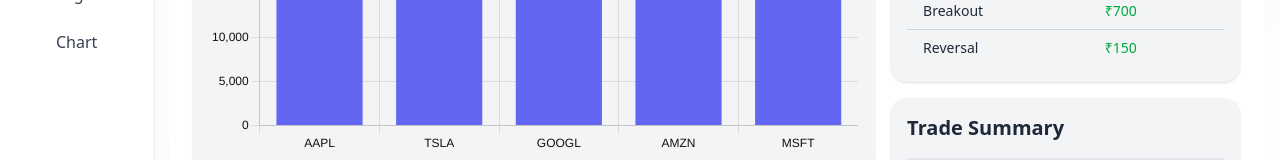
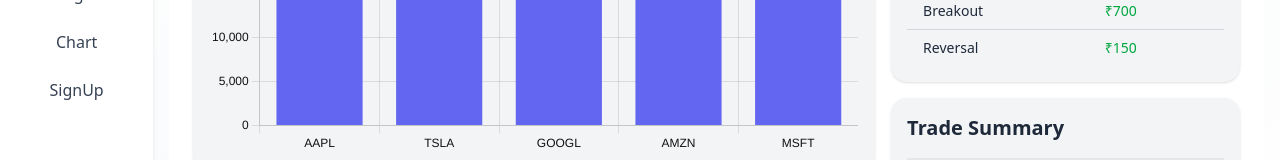
Before and after one commit to addityaasharma/userdashboard, a Vue app: page / in a window 1280 px wide. Shown: the part 450-610 px from the top of the page. Built offline with nearby package versions, Linux system fonts and the light colour scheme; sample sign-in values are in the browser's storage.

Commit message:
Update Home.vue

```diff
--- a/src/components/Home.vue
+++ b/src/components/Home.vue
@@ -123,6 +123,7 @@
   { name: "Videos", to: "/videos" },
   { name: "Login", to: "/login" },
   { name: "Chart", to: "/chart" },
+  {name: "SignUp", to : "/signup"}
 ];
 
 const closeSidebarOnMobile = () => {
```
